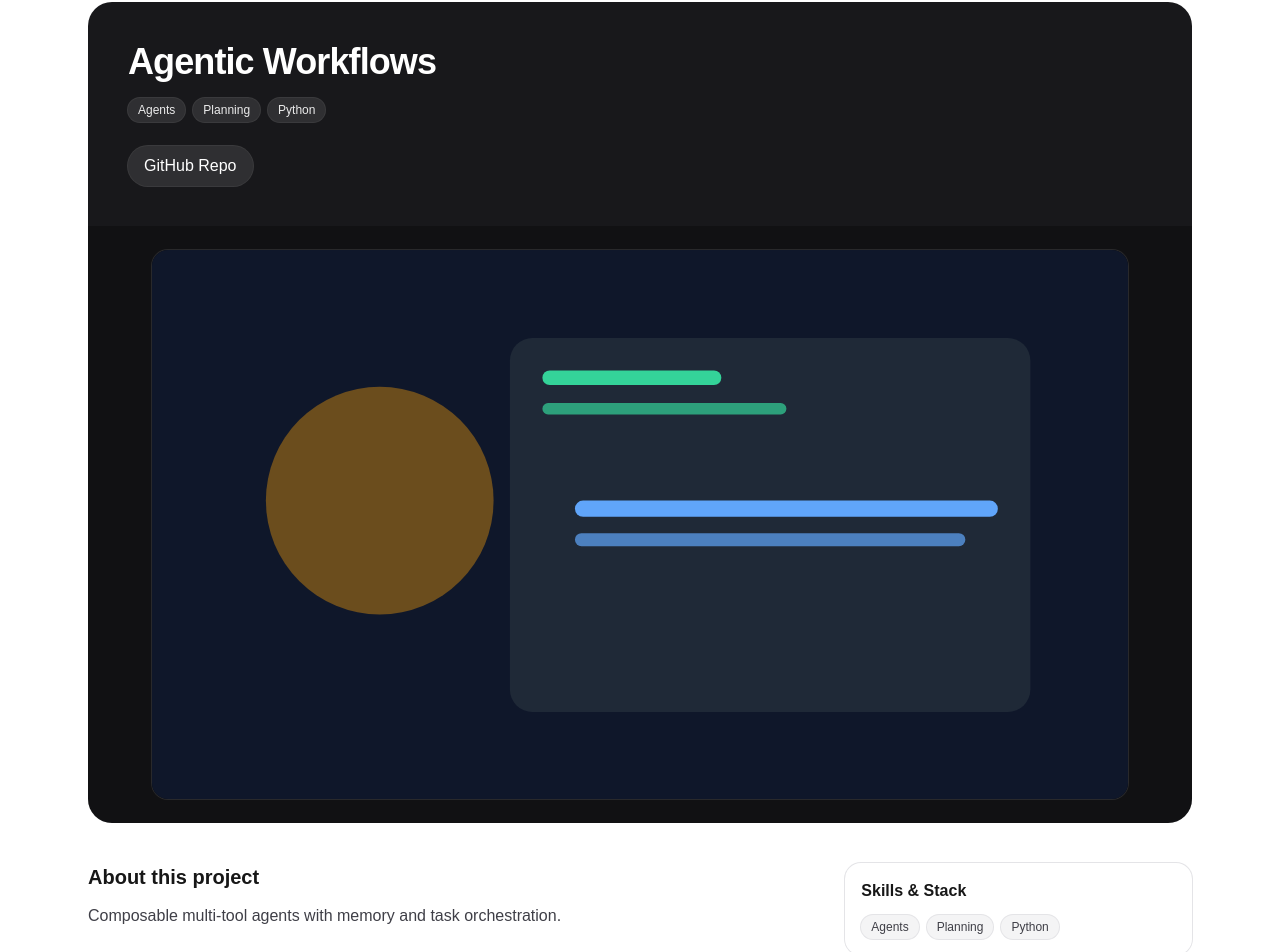
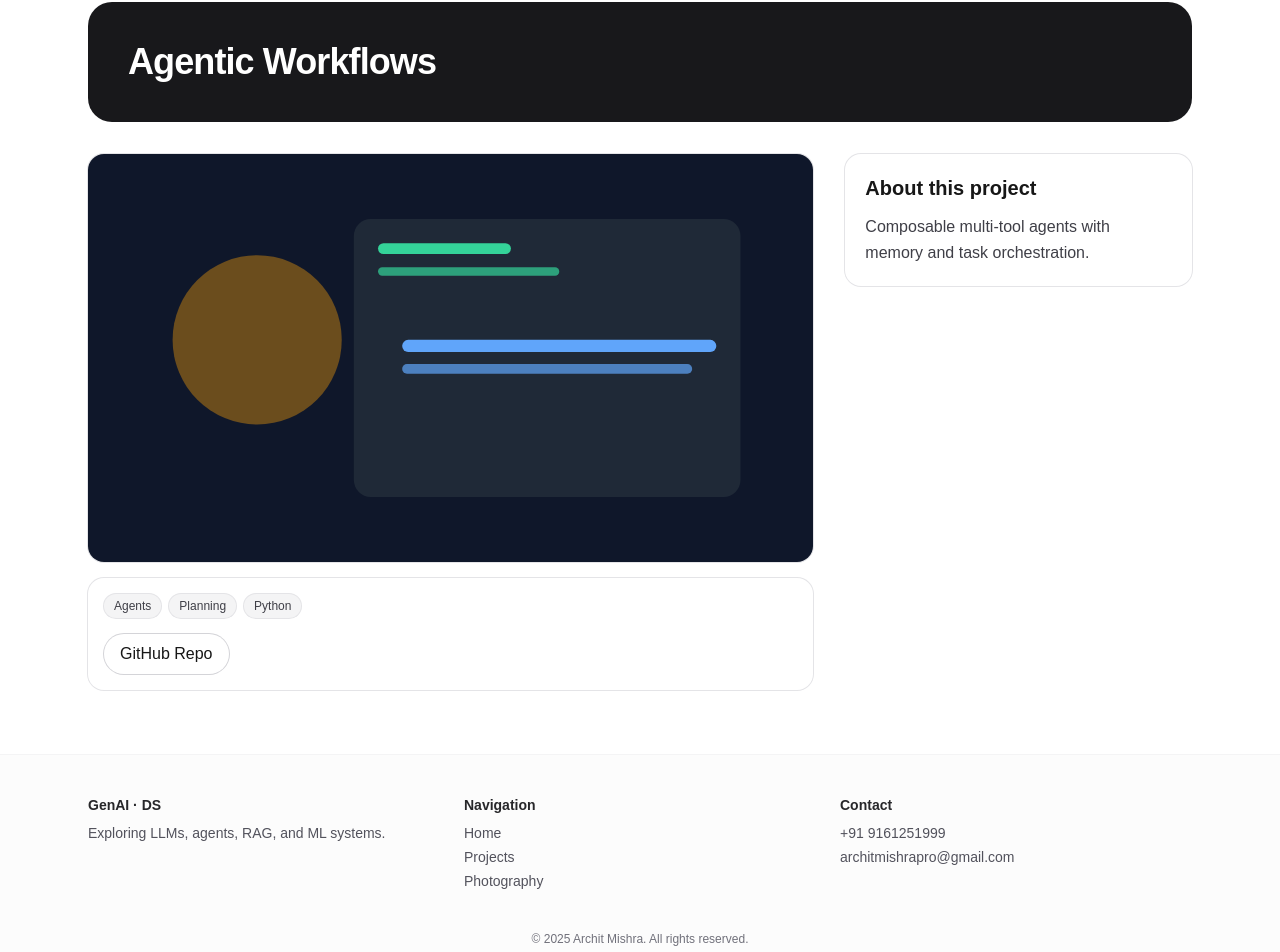
Before and after one commit to dynamiterdx/archit-mishra-portfolio, a Next.js app: page /projects/agentic-workflows in a window 1280 px wide. Shown: the part 146-1098 px from the top of the page. Built offline with nearby package versions, Linux system fonts and the light colour scheme.

Commit message:
Fix: Refactor ProjectDetailPage layout for improved structure and styling; enhance tag display and links

```diff
--- a/src/app/projects/[slug]/page.tsx
+++ b/src/app/projects/[slug]/page.tsx
@@ -27,54 +27,45 @@ export default async function ProjectDetailPage({ params }: { params: Promise<{
             {project.subtitle && (
               <p className="mt-2 text-white/70">{project.subtitle}</p>
             )}
+          </div>
+        </div>
 
-            {project.tags && project.tags.length > 0 && (
-              <div className="mt-4 flex flex-wrap gap-2">
-                {project.tags.map((t) => (
-                  <span key={t} className="text-xs rounded-full bg-white/10 ring-1 ring-white/15 px-2.5 py-1 text-white/90">{t}</span>
-                ))}
-              </div>
-            )}
-
-            {/* Links */}
-            <div className="mt-6 flex flex-wrap gap-3">
-              <Link href={project.repo} target="_blank" className="rounded-full bg-white/10 ring-1 ring-white/15 px-4 py-2 font-medium hover:bg-white/15">GitHub Repo</Link>
-              {project.demoUrl && (
-                <Link href={project.demoUrl} target="_blank" className="rounded-full bg-orange-600 text-white px-4 py-2 font-medium hover:bg-orange-700">Live Demo</Link>
+        {/* Demo + Description side-by-side */}
+        <div className="mt-8 grid gap-8 lg:grid-cols-3">
+          {/* Left: Demo with skills + links below */}
+          <div className="lg:col-span-2 space-y-4">
+            <div className="relative rounded-2xl overflow-hidden ring-1 ring-zinc-200 aspect-video bg-zinc-50">
+              {project.demoUrl ? (
+                <iframe src={project.demoUrl} className="absolute inset-0 h-full w-full" title={`${project.title} demo`} />
+              ) : project.cover ? (
+                <Image src={project.cover} alt={`${project.title} cover`} fill className="object-cover" />
+              ) : (
+                <div className="grid h-full w-full place-items-center text-zinc-500 text-sm">Demo space</div>
               )}
             </div>
-          </div>
 
-          {/* Demo / Cover space */}
-          <div className="bg-black/30">
-            <div className="mx-auto max-w-5xl p-4 sm:p-6">
-              <div className="relative rounded-2xl overflow-hidden ring-1 ring-white/10 aspect-video bg-zinc-950">
-                {project.demoUrl ? (
-                  <iframe src={project.demoUrl} className="absolute inset-0 h-full w-full" title={`${project.title} demo`} />
-                ) : project.cover ? (
-                  <Image src={project.cover} alt={`${project.title} cover`} fill className="object-cover" />
-                ) : (
-                  <div className="grid h-full w-full place-items-center text-white/60 text-sm">Demo space</div>
+            <div className="rounded-2xl ring-1 ring-zinc-200 p-4">
+              {project.tags && project.tags.length > 0 && (
+                <div className="flex flex-wrap gap-2">
+                  {project.tags.map((t) => (
+                    <span key={t} className="text-xs rounded-full bg-zinc-100 ring-1 ring-zinc-200 px-2.5 py-1 text-zinc-700">{t}</span>
+                  ))}
+                </div>
+              )}
+              <div className="mt-4 flex flex-wrap gap-3">
+                <Link href={project.repo} target="_blank" className="rounded-full ring-1 ring-zinc-300 px-4 py-2 font-medium hover:bg-zinc-50">GitHub Repo</Link>
+                {project.demoUrl && (
+                  <Link href={project.demoUrl} target="_blank" className="rounded-full bg-orange-600 text-white px-4 py-2 font-medium hover:bg-orange-700">Live Demo</Link>
                 )}
               </div>
             </div>
           </div>
-        </div>
 
-        {/* About + Skills */}
-        <div className="mt-10 grid gap-8 lg:grid-cols-3">
-          <div className="lg:col-span-2">
-            <h2 className="text-xl font-semibold">About this project</h2>
-            <p className="mt-3 text-zinc-700 leading-relaxed">{project.about || project.description}</p>
-          </div>
+          {/* Right: Description */}
           <div>
-            <div className="rounded-2xl ring-1 ring-zinc-200 p-4">
-              <h3 className="font-semibold">Skills & Stack</h3>
-              <div className="mt-3 flex flex-wrap gap-2">
-                {(project.tags || []).map((t) => (
-                  <span key={t} className="text-xs rounded-full bg-zinc-100 ring-1 ring-zinc-200 px-2.5 py-1 text-zinc-700">{t}</span>
-                ))}
-              </div>
+            <div className="rounded-2xl ring-1 ring-zinc-200 p-5">
+              <h2 className="text-xl font-semibold">About this project</h2>
+              <p className="mt-3 text-zinc-700 leading-relaxed">{project.about || project.description}</p>
             </div>
           </div>
         </div>
```
